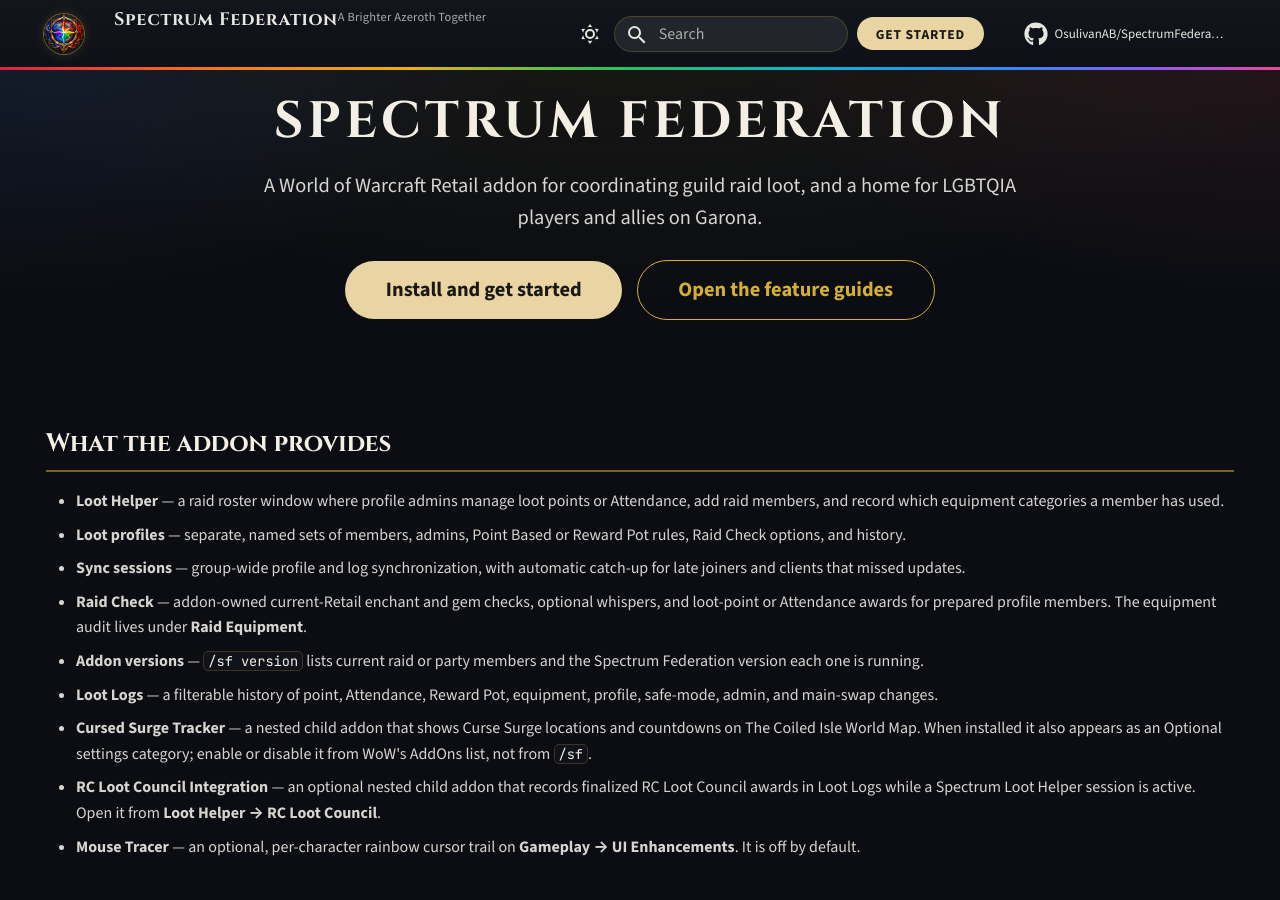
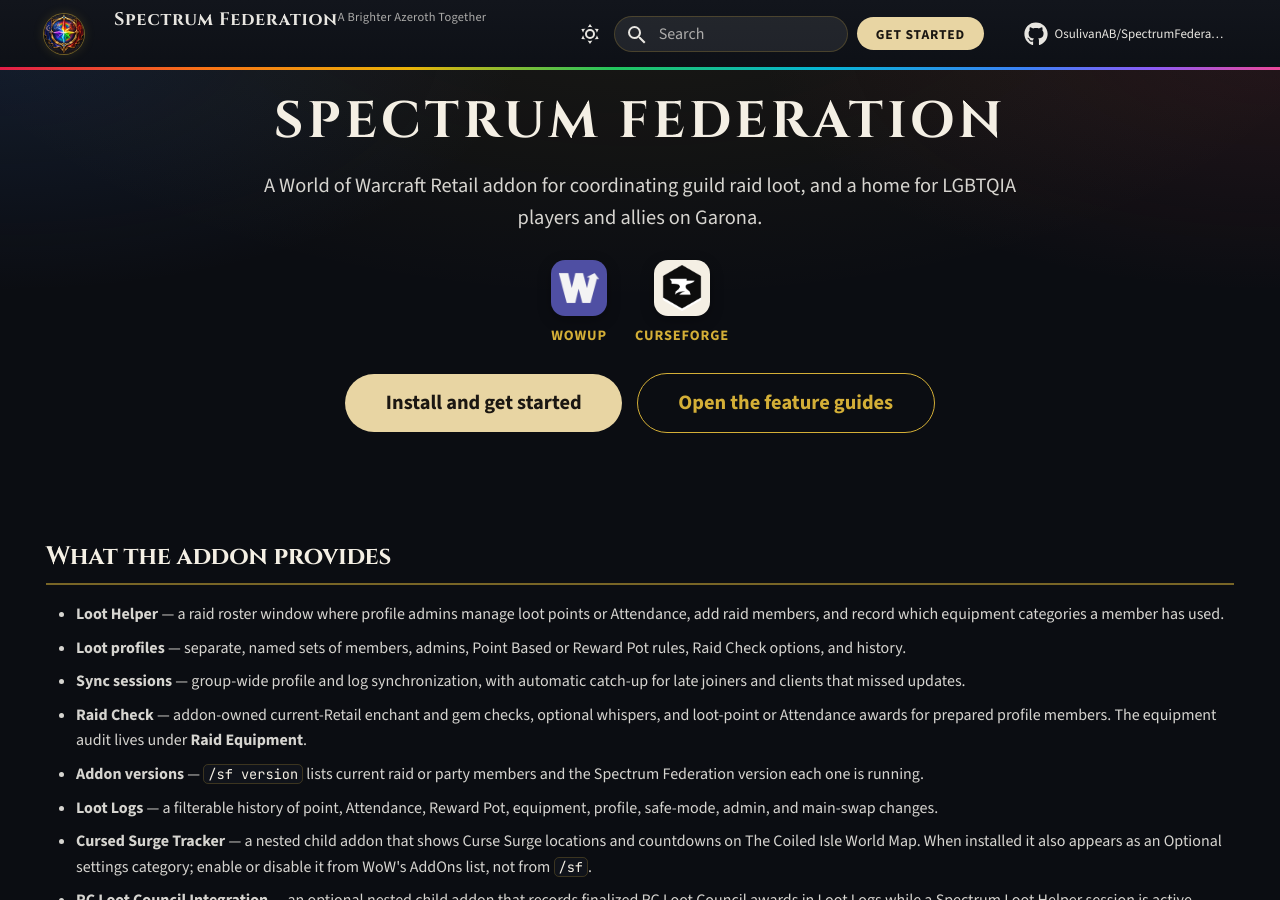
Before and after one commit to OsulivanAB/SpectrumFederation, an MkDocs documentation site: the page built from docs/index.md, in a window 1280 px wide and 900 px high, scrolled down 852 px. Built offline with MkDocs 1.6.1 and Material for MkDocs 9.7.7, drawn with Linux system fonts in a browser that asks for light colours; comment, search, counter and statistics services are not loaded.

Commit message:
docs: add WowUp and CurseForge install icons
Show clickable WowUp (Wago) and CurseForge icons on the docs home page and Getting Started install section.

Co-authored-by: anthony.r.bahl <anthony.r.bahl@gmail.com>

```diff
--- a/docs/index.md
+++ b/docs/index.md
@@ -17,6 +17,17 @@ hide:
 # Spectrum Federation
 
 A World of Warcraft Retail addon for coordinating guild raid loot, and a home for LGBTQIA players and allies on Garona.
+
+<div class="sf-install-links">
+  <a class="sf-install-links__item" href="https://addons.wago.io/addons/spectrumfederation" title="Install with WowUp on Wago Addons" target="_blank" rel="noopener noreferrer">
+    <img src="assets/wowup.png" alt="WowUp">
+    <span>WowUp</span>
+  </a>
+  <a class="sf-install-links__item" href="https://www.curseforge.com/wow/addons/spectrum-federation" title="Install with CurseForge" target="_blank" rel="noopener noreferrer">
+    <img class="sf-install-links__icon--curseforge" src="assets/curseforge.png" alt="CurseForge">
+    <span>CurseForge</span>
+  </a>
+</div>
 
 [Install and get started](getting-started.md){ .md-button .md-button--primary }
 [Open the feature guides](features/loot-helper.md){ .md-button }
--- a/docs/stylesheets/extra.css
+++ b/docs/stylesheets/extra.css
@@ -426,6 +426,64 @@ body {
   margin: 0.15rem 0.25rem 0.4rem;
 }
 
+/* --------------------------- Install store icons --------------------------- */
+
+.md-typeset .sf-install-links {
+  display: flex;
+  flex-wrap: wrap;
+  align-items: flex-end;
+  justify-content: flex-start;
+  gap: 1.1rem 1.4rem;
+  margin: 0.35rem 0 1.15rem;
+}
+
+.sf-landing .sf-install-links {
+  justify-content: center;
+  margin: 0.15rem 0 1.15rem;
+}
+
+.md-typeset .sf-install-links__item {
+  display: flex;
+  flex-direction: column;
+  align-items: center;
+  gap: 0.4rem;
+  color: var(--sf-accent-text);
+  font-size: 0.72rem;
+  font-weight: 700;
+  letter-spacing: 0.06em;
+  text-decoration: none;
+  text-transform: uppercase;
+}
+
+.md-typeset .sf-install-links__item:hover {
+  color: var(--sf-accent-text-hover);
+  text-decoration: none;
+}
+
+.md-typeset .sf-install-links img {
+  display: block;
+  width: 56px;
+  height: 56px;
+  object-fit: contain;
+  border-radius: 14px;
+  box-shadow: 0 4px 14px rgba(0, 0, 0, 0.28);
+  transition: transform 0.15s ease, box-shadow 0.15s ease;
+}
+
+.md-typeset .sf-install-links__item:hover img {
+  transform: translateY(-2px) scale(1.04);
+  box-shadow:
+    0 0 0 2px var(--sf-gold),
+    0 8px 18px rgba(0, 0, 0, 0.35);
+}
+
+/* CurseForge hexagon is near-black; keep the silhouette readable on dark pages. */
+.md-typeset img.sf-install-links__icon--curseforge {
+  background: #f4efe4;
+  box-sizing: border-box;
+  padding: 5px;
+}
+
 .md-typeset h1,
 .md-typeset h2,
 .md-typeset h3 {
```
Also changed, not shown: docs/getting-started.md (+12 -1 lines), docs/assets/curseforge.png (added), docs/assets/wowup.png (added).
